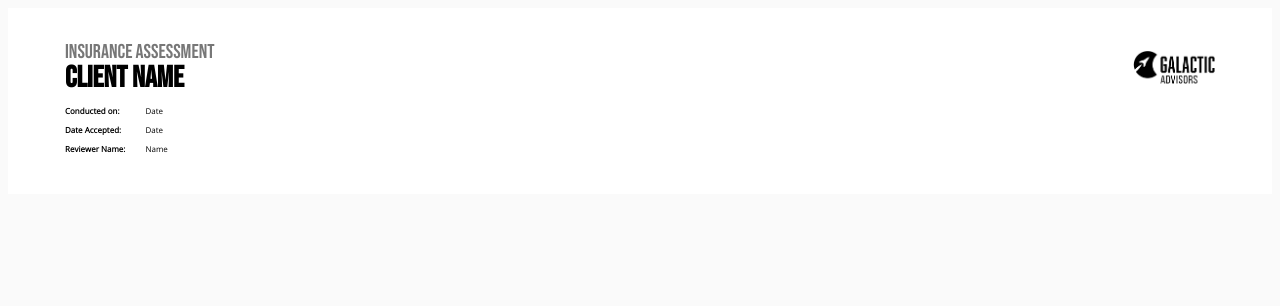
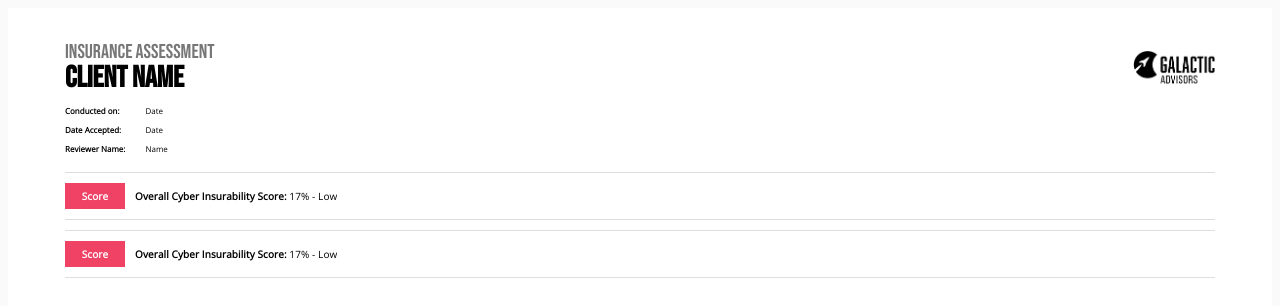
Before and after one commit to Christopher-Warren/galactic-advisors-challenge, a React (Vite) app: page / in a window 1280 px wide. Shown: the top 306 px of the page. Built offline with nearby package versions, Linux system fonts and the light colour scheme.

Commit message:
score styling

```diff
--- a/src/App.jsx
+++ b/src/App.jsx
@@ -8,9 +8,10 @@ function App() {
   return (
     <main>
       <HeaderSection />
+      <ScoreSection />
       {/* <QuestionSection />
-      <QuestionSection />
-      <ScoreSection /> */}
+      <QuestionSection /> */}
+      <ScoreSection />
     </main>
   );
 }
--- /dev/null
+++ b/src/components/sections/ScoreSection.css
@@ -0,0 +1,26 @@
+.score-container {
+  display: flex;
+  align-items: center;
+  font: normal normal bold 10px/14px Open Sans;
+  border-top: 1px solid #dedede;
+  border-bottom: 1px solid #dedede;
+  padding: 10px 0px;
+  margin: 10px 0px;
+}
+.result {
+  background-color: #ef4265;
+  color: white;
+  padding: 3px 15px;
+  margin-right: 10px;
+  text-align: center;
+  min-width: 30px;
+}
+
+.score-container p {
+  margin: 3px 0px;
+  letter-spacing: 0.1px;
+}
+
+.score-container span {
+  font: normal normal normal 10px/14px Open Sans;
+}
--- a/src/components/sections/ScoreSection.jsx
+++ b/src/components/sections/ScoreSection.jsx
@@ -1,4 +1,15 @@
-const ScoreSection = () => {
-  return <div>ScoreSection</div>;
+import './ScoreSection.css';
+
+const ScoreSection = ({ score }) => {
+  return (
+    <div className="score-container">
+      <div className="result">
+        <p>Score</p>
+      </div>
+      <p>
+        Overall Cyber Insurability Score: <span>17% - Low</span>
+      </p>
+    </div>
+  );
 };
 export default ScoreSection;
```
